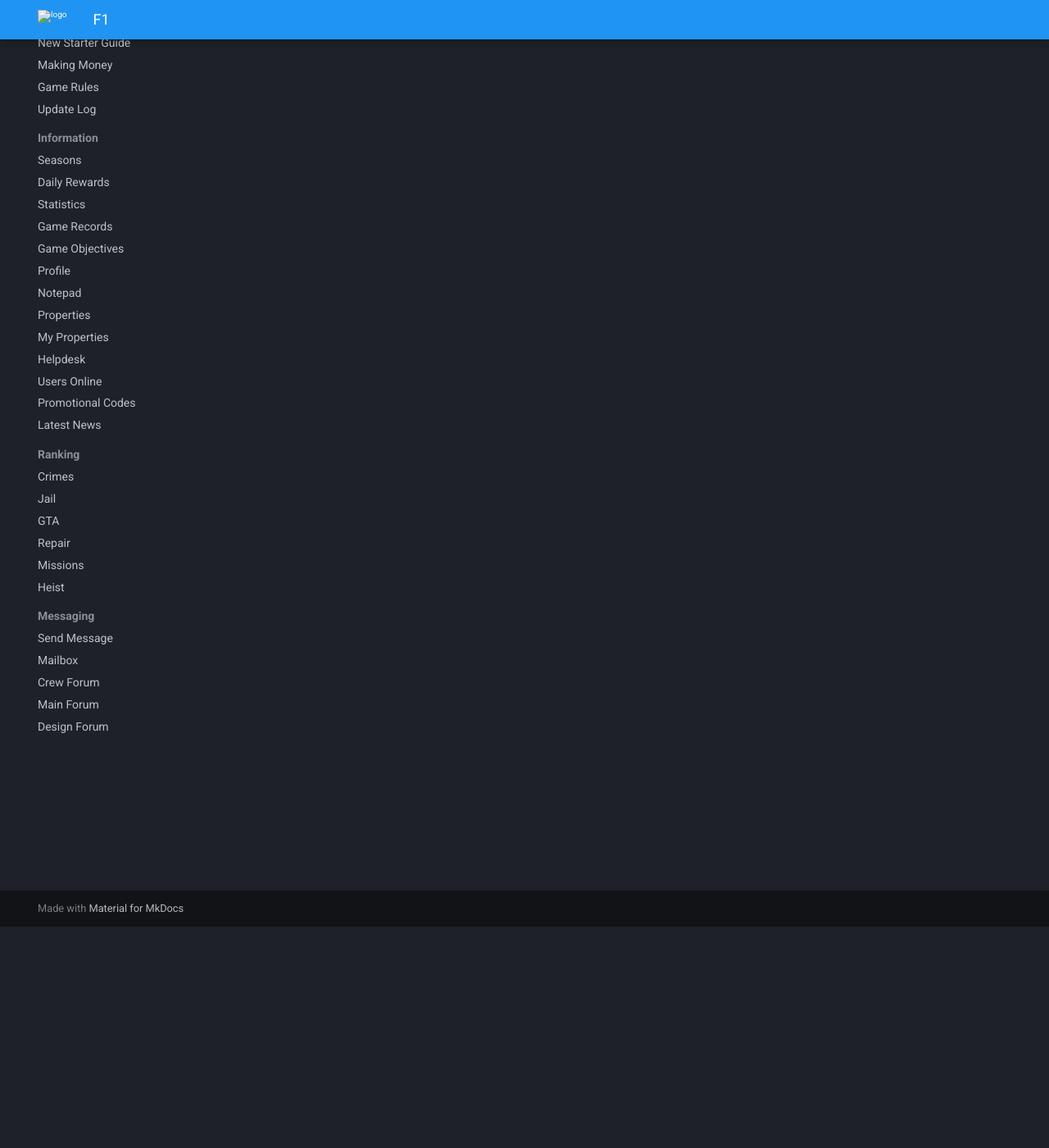
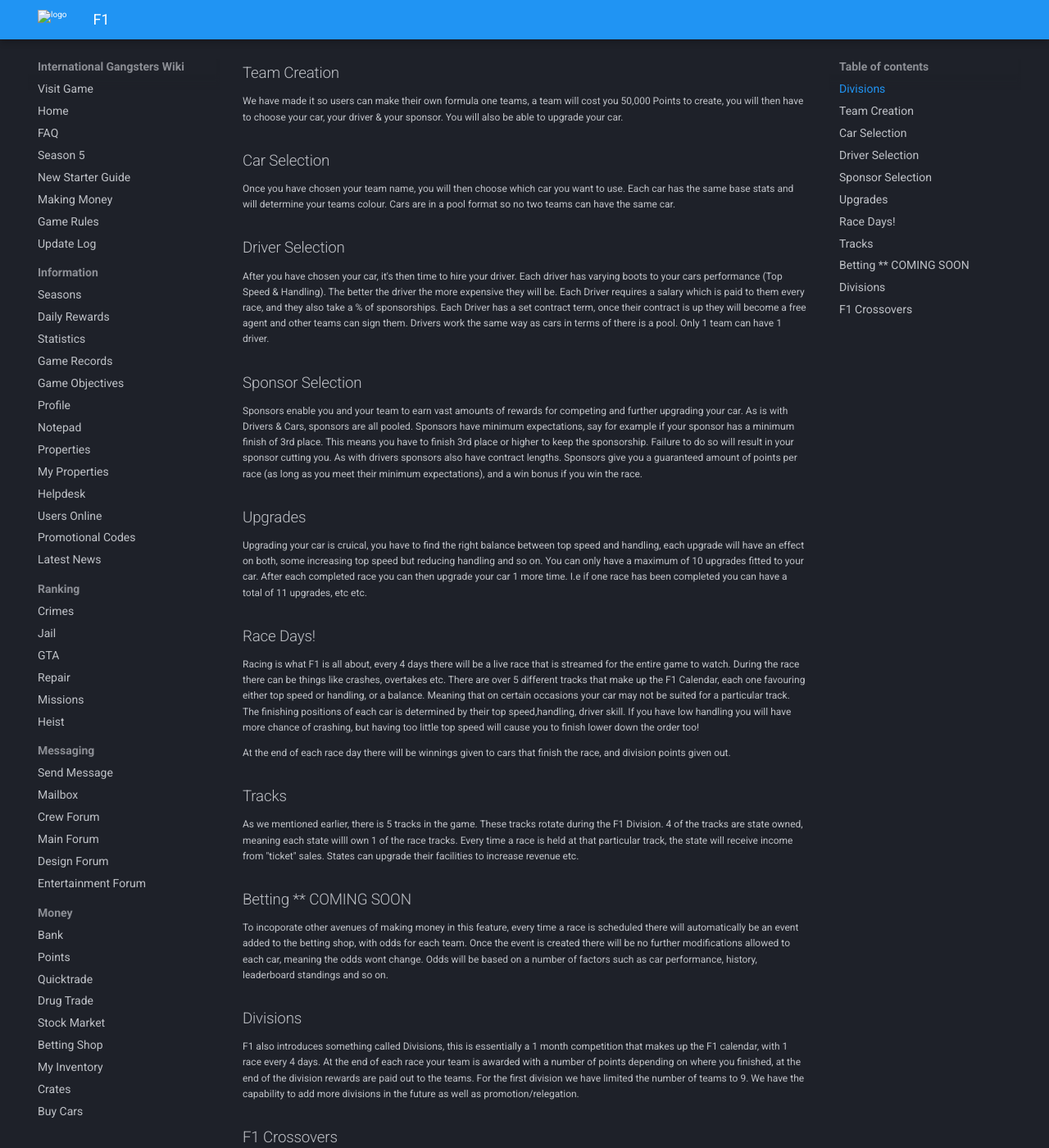
Before and after one commit to InternationalGangsters/wiki, an MkDocs documentation site: the page built from docs/money/f1.md, in a window 1280 px wide and 1400 px high, scrolled down 270 px. Shown: the whole window at 82% size. Built offline with MkDocs 1.6.1 and Material for MkDocs 9.7.7, drawn with Linux system fonts in a browser that asks for light colours; comment, search, counter and statistics services are not loaded; some of the changed text lies outside the part shown.

Commit message:
Update f1.md

```diff
--- a/docs/money/f1.md
+++ b/docs/money/f1.md
@@ -1 +1,38 @@
-Coming soon..
+Welcome to Formula One! Where the best teams drive to be the best!
+
+Here's how our new feature works:
+
+## Divisions
+Every month there will be a divison running, this works similar to a season. A division lasts for 1 month and has 1 race every 4 days. Each division is made up of 6 teams, with each team receiving a reward based on their placement.
+
+## Team Creation
+We have made it so users can make their own formula one teams, a team will cost you 50,000 Points to create, you will then have to choose your car, your driver & your sponsor. You will also be able to upgrade your car.
+
+## Car Selection
+Once you have chosen your team name, you will then choose which car you want to use. Each car has the same base stats and will determine your teams colour. Cars are in a pool format so no two teams can have the same car.
+
+## Driver Selection
+After you have chosen your car, it's then time to hire your driver. Each driver has varying boots to your cars performance (Top Speed & Handling). The better the driver the more expensive they will be. Each Driver requires a salary which is paid to them every race, and they also take a % of sponsorships. Each Driver has a set contract term, once their contract is up they will become a free agent and other teams can sign them. Drivers work the same way as cars in terms of there is a pool. Only 1 team can have 1 driver.
+
+## Sponsor Selection
+Sponsors enable you and your team to earn vast amounts of rewards for competing and further upgrading your car. As is with Drivers & Cars, sponsors are all pooled. Sponsors have minimum expectations, say for example if your sponsor has a minimum finish of 3rd place. This means you have to finish 3rd place or higher to keep the sponsorship. Failure to do so will result in your sponsor cutting you. As with drivers sponsors also have contract lengths. Sponsors give you a guaranteed amount of points per race (as long as you meet their minimum expectations), and a win bonus if you win the race.
+
+## Upgrades
+Upgrading your car is cruical, you have to find the right balance between top speed and handling, each upgrade will have an effect on both, some increasing top speed but reducing handling and so on. You can only have a maximum of 10 upgrades fitted to your car. After each completed race you can then upgrade your car 1 more time. I.e if one race has been completed you can have a total of 11 upgrades, etc etc.
+
+## Race Days!
+Racing is what F1 is all about, every 4 days there will be a live race that is streamed for the entire game to watch. During the race there can be things like crashes, overtakes etc. There are over 5 different tracks that make up the F1 Calendar, each one favouring either top speed or handling, or a balance. Meaning that on certain occasions your car may not be suited for a particular track. The finishing positions of each car is determined by their top speed,handling, driver skill. If you have low handling you will have more chance of crashing, but having too little top speed will cause you to finish lower down the order too!
+
+At the end of each race day there will be winnings given to cars that finish the race, and division points given out.
+
+## Tracks
+As we mentioned earlier, there is 5 tracks in the game. These tracks rotate during the F1 Division. 4 of the tracks are state owned, meaning each state willl own 1 of the race tracks. Every time a race is held at that particular track, the state will receive income from "ticket" sales. States can upgrade their facilities to increase revenue etc.
+
+## Betting ** COMING SOON
+To incoporate other avenues of making money in this feature, every time a race is scheduled there will automatically be an event added to the betting shop, with odds for each team. Once the event is created there will be no further modifications allowed to each car, meaning the odds wont change. Odds will be based on a number of factors such as car performance, history, leaderboard standings and so on.
+
+## Divisions
+F1 also introduces something called Divisions, this is essentially a 1 month competition that makes up the F1 calendar, with 1 race every 4 days. At the end of each race your team is awarded with a number of points depending on where you finished, at the end of the division rewards are paid out to the teams. For the first division we have limited the number of teams to 9. We have the capability to add more divisions in the future as well as promotion/relegation.
+
+## F1 Crossovers
+With F1 being a very large feature, we have also introduced certain crossovers with other features in the game, for example if you shoot someone who owns an F1 team, you will then take over that team. Teams can also be sold on quicktrade.
```
